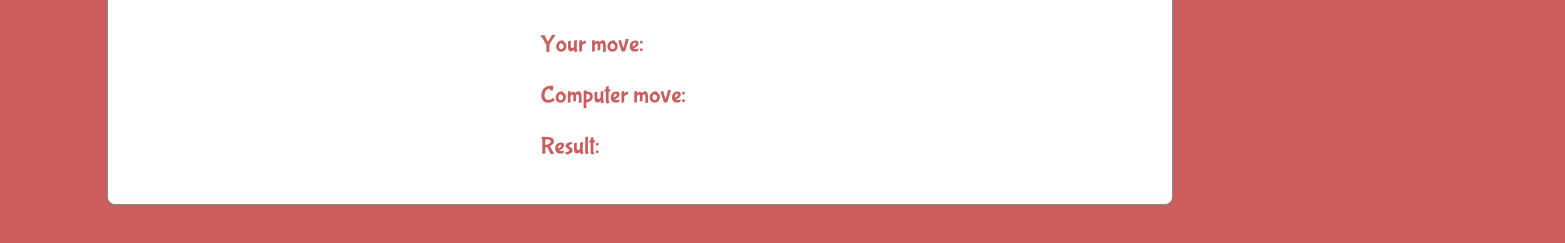
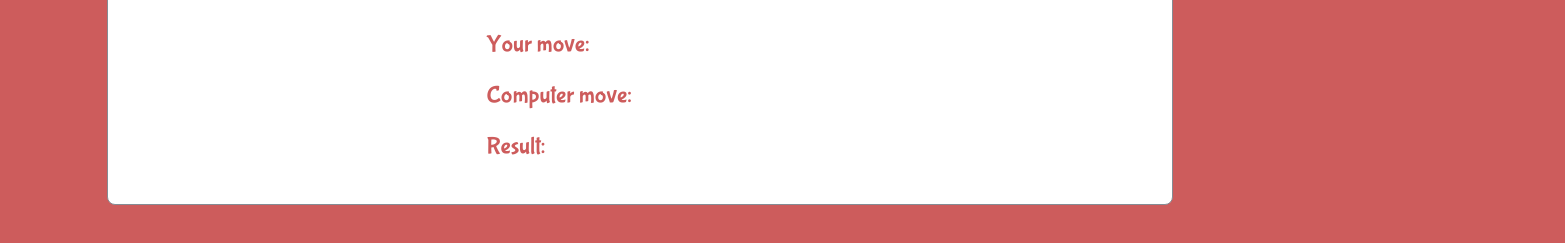
Before and after one commit to udaykirankavaturu/rps.github.io, a plain HTML site: page index.html in a window 1280 px wide. Shown: the part 447-690 px from the top of the page, 1565 px wide, since content can reach past the window. Drawn offline with Linux system fonts and the light colour scheme.

Commit message:
Update style.css

```diff
--- a/style.css
+++ b/style.css
@@ -82,8 +82,7 @@ body {
 }
 
 .result-section .result-labels {
-    width: 100%;
-    margin-left: 825px;
+    width: 30%;
 }
 
 .result-section p {
```
